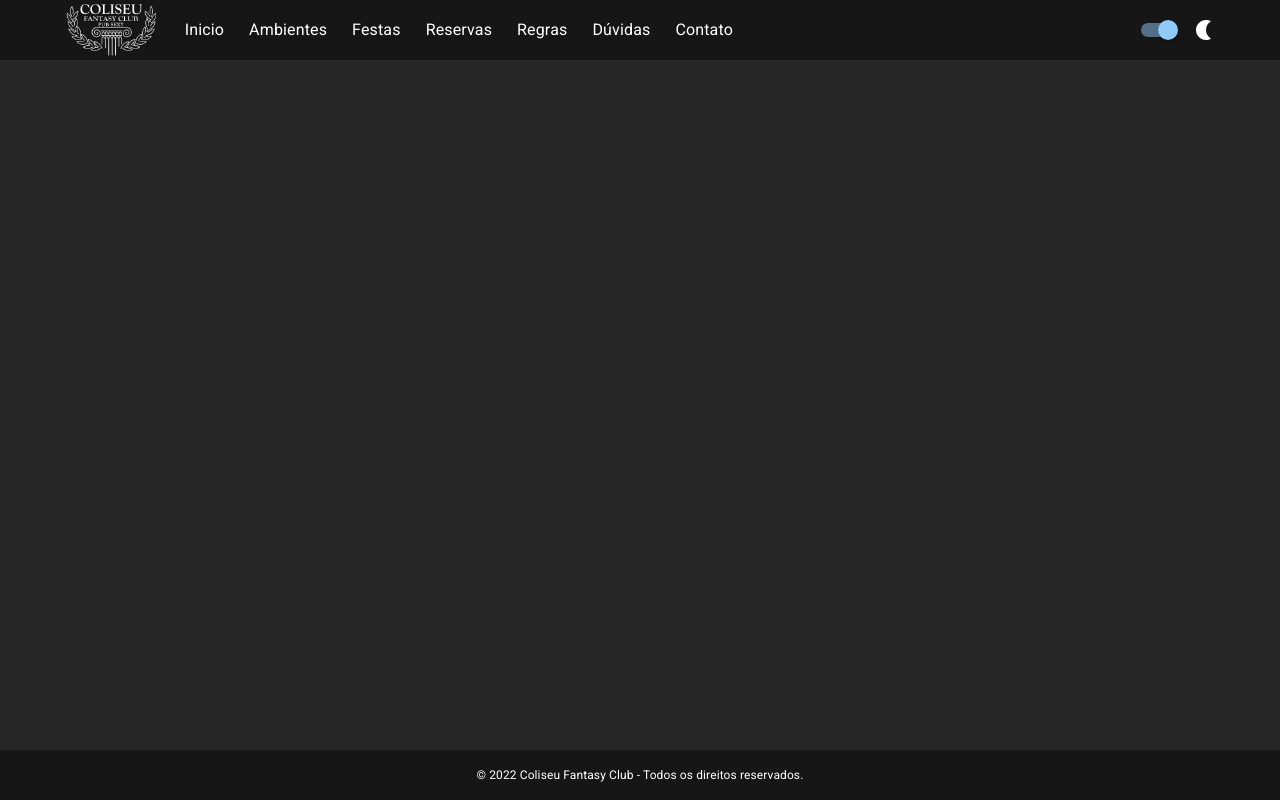
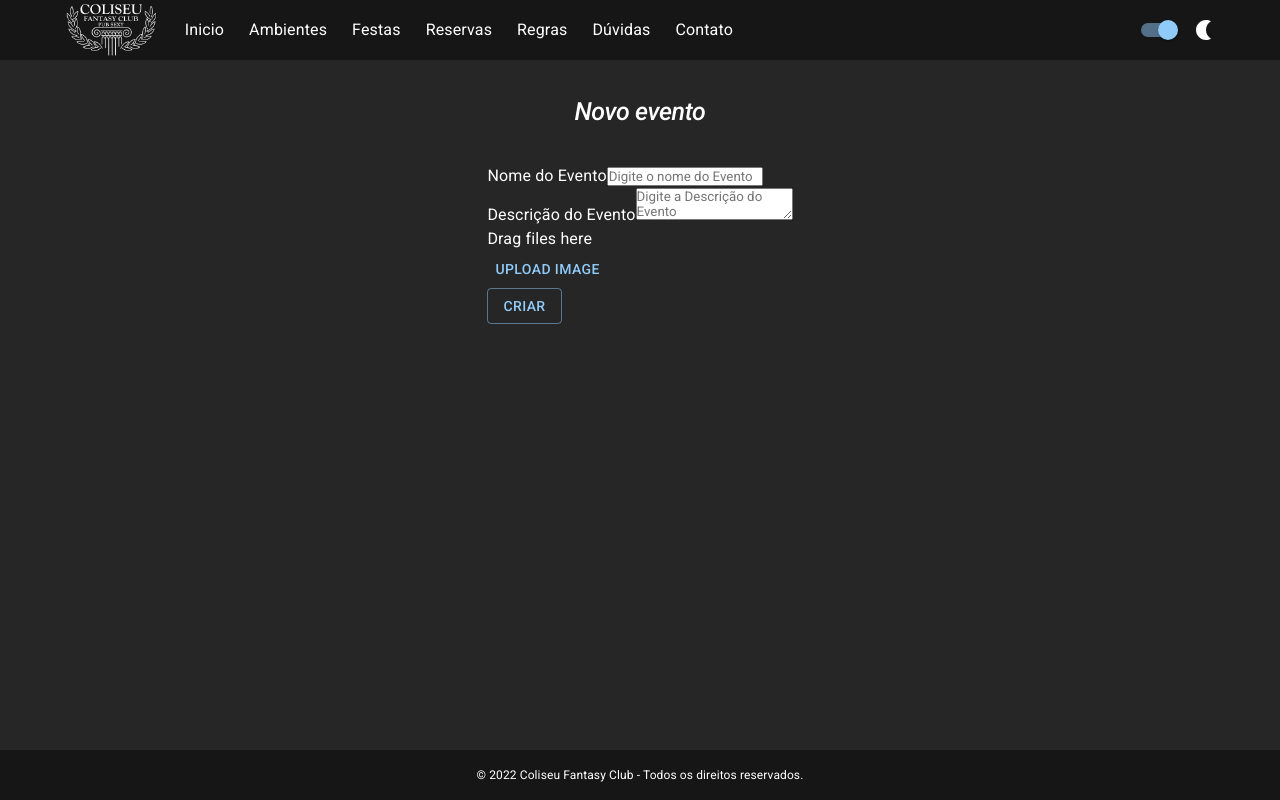
Before and after one commit to leozera14/Coliseu, a React (Vite) app: page /admin/newevent in a window 1280 px wide. Built offline with nearby package versions, Linux system fonts and the light colour scheme.

Commit message:
Initiliazing the New Event form to create new events into the database

```diff
--- a/package.json
+++ b/package.json
@@ -15,7 +15,10 @@
     "@mui/styles": "^5.3.0",
     "react": "^17.0.2",
     "react-dom": "^17.0.2",
-    "react-router-dom": "^6.2.1"
+    "react-dropzone": "^12.0.4",
+    "react-hook-form": "^7.28.1",
+    "react-router-dom": "^6.2.1",
+    "react-toastify": "^8.2.0"
   },
   "devDependencies": {
     "@types/react": "^17.0.33",
--- /dev/null
+++ b/src/pages/Admin/NewEvents.tsx
@@ -0,0 +1,291 @@
+import { useCallback, useState } from "react";
+
+import { Typography, Button } from "@mui/material";
+
+import { useForm } from "react-hook-form";
+
+import { useDropzone } from "react-dropzone";
+
+import { makeStyles } from "@mui/styles";
+
+import { toast, ToastContainer } from "react-toastify";
+
+const useStyles: any = makeStyles(() => ({
+  container: {
+    padding: "32px 16px",
+    display: "flex",
+    flexDirection: "column",
+    alignItems: "center",
+    justifyContent: "center",
+  },
+  eventsContainer: {
+    display: "flex",
+    gap: "16px",
+  },
+  headerWrapper: {
+    width: "100%",
+    height: "40px",
+    marginBottom: "32px",
+    display: "flex",
+    gap: "16px",
+    justifyContent: "center",
+  },
+  eventWrapper: {
+    maxWidth: "20%",
+    flexGrow: 1,
+    padding: "16px",
+    borderRadius: "10px",
+    border: "solid #fff 1px",
+  },
+  eventImage: {
+    width: "100%",
+  },
+  eventLabel: {
+    fontWeight: 500,
+    paddingBottom: "16px",
+  },
+  eventActions: {
+    paddingTop: "16px",
+    width: "100%",
+    display: "flex",
+    flexDirection: "row-reverse",
+    gap: "16px",
+  },
+}));
+
+const mockEvents = [
+  {
+    id: "119960ed-6379-46a4-a214-7fb6c5b70806",
+    label: "Swingao bolado dos anao careca",
+    description:
+      "Swing de qualidade na melhor casa do brasil com 73 anões carecas e direito a uma carreirinha no pau do anão para cada convidado.",
+    imageLabel: "Anões do swing",
+    imageUrl:
+      "http://images7.memedroid.com/images/UPLOADED130/54f9c1ec91293.jpeg",
+  },
+  {
+    id: "119960ed-6379-46a4-a214-7fb6c5b70806",
+    label: "Swingao bolado dos anao careca",
+    description:
+      "Swing de qualidade na melhor casa do brasil com 73 anões carecas e direito a uma carreirinha no pau do anão para cada convidado.",
+    imageLabel: "Anões do swing",
+    imageUrl:
+      "http://images7.memedroid.com/images/UPLOADED130/54f9c1ec91293.jpeg",
+  },
+];
+
+export const NewEvents = () => {
+  const classes = useStyles();
+
+  const [isUploadingImage, setIsUploadingImage] = useState<boolean>(false);
+
+  const [previewImageSelectedWithUpload, setPreviewImageSelectedWithUpload] =
+    useState<string>("");
+  const [fastPreviewImageSelected, setFastPreviewImageSelected] =
+    useState<string>("");
+
+  const {
+    register,
+    handleSubmit,
+    formState: { errors },
+  } = useForm();
+
+  const onSubmitForm = (data: any) => {
+    try {
+      console.log(data);
+    } catch (error) {
+      console.log(error);
+    }
+  };
+
+  const removeImage = () => {
+    setPreviewImageSelectedWithUpload("");
+    setFastPreviewImageSelected("");
+  };
+
+  const handleFile = async (fileAccepted?: any, fileRejected?: any) => {
+    try {
+      if (fileRejected) {
+        fileRejected?.map((file: any) => {
+          file?.errors?.map((errors: any) => {
+            if (errors?.code === "file-invalid-type") {
+              toast.error(`${errors?.message}`);
+            }
+
+            if (errors?.code === "file-too-large") {
+              toast.error("File is larger than 10 MB");
+            }
+
+            return;
+          });
+        });
+      }
+
+      if (fileAccepted && fileAccepted[0]) {
+        console.log(fileAccepted);
+
+        const file = fileAccepted[0];
+        setFastPreviewImageSelected(URL.createObjectURL(file));
+
+        let imageFormData = new FormData();
+
+        imageFormData.append("image", file);
+
+        setIsUploadingImage(true);
+
+        // await apiConnection()
+        //   .post(`/gifts/images`, imageFormData, {
+        //     headers: {
+        //       "Content-Type": "multipart/form-data",
+        //     },
+        //   })
+        //   .then((res) => {
+        //     const { data } = res;
+
+        //     if (res.status === 200 && data.imageUrl) {
+        //       setPreviewImageSelectedWithUpload(data.imageUrl);
+
+        //       setIsUploadingImage(false);
+
+        //       toast({
+        //         title: "Image Upload",
+        //         description: "Image upload successfully!",
+        //         position: "top-right",
+        //         status: "success",
+        //         duration: 5000,
+        //         isClosable: true,
+        //       });
+        //     } else {
+        //       setIsUploadingImage(false);
+        //       toast({
+        //         title: "Image Upload",
+        //         description: "Image upload failed, try again...",
+        //         position: "top-right",
+        //         status: "success",
+        //         duration: 5000,
+        //         isClosable: true,
+        //       });
+        //     }
+        //   });
+      }
+    } catch (error) {
+      setIsUploadingImage(false);
+      toast.error("Image upload failed, try again...");
+    }
+  };
+
+  const onDrop = useCallback(
+    (acceptedFiles?: any, fileRejections?: any) => {
+      handleFile(acceptedFiles, fileRejections);
+    },
+    [handleFile]
+  );
+
+  const { getRootProps, getInputProps, open } = useDropzone({
+    noClick: true,
+    noKeyboard: true,
+    maxFiles: 1,
+    accept: "image/jpeg, image/png, image/jpg, image/gif",
+    maxSize: 10000000,
+    onDrop,
+  });
+
+  return (
+    <div className={classes.container}>
+      <div className={classes.headerWrapper}>
+        <Typography
+          variant="h1"
+          sx={{
+            margin: "5px 0 50px 0",
+            fontSize: "25px",
+            fontWeight: "500",
+            fontStyle: "italic",
+          }}
+        >
+          Novo evento
+        </Typography>
+      </div>
+
+      <div className={classes.eventsContainer}>
+        <form onSubmit={handleSubmit(onSubmitForm)}>
+          <div>
+            <label htmlFor="eventName">Nome do Evento</label>
+            <input
+              type="text"
+              id="eventName"
+              {...register("eventName", {
+                required: true,
+              })}
+              placeholder="Digite o nome do Evento"
+            />
+            {errors.eventName?.type === "required" &&
+              "Nome do evento necessário!"}
+          </div>
+          <div>
+            <label htmlFor="eventDescription">Descrição do Evento</label>
+            <textarea
+              id="eventDescription"
+              {...register("eventDescription", {
+                required: true,
+              })}
+              placeholder="Digite a Descrição do Evento"
+            />
+            {errors.eventDescription?.type === "required" &&
+              "Nome do evento necessário!"}
+          </div>
+
+          <div
+            {...getRootProps({
+              className: "dropzone",
+            })}
+          >
+            {isUploadingImage && !fastPreviewImageSelected ? (
+              <p>Carregano, porra...</p>
+            ) : fastPreviewImageSelected ? (
+              <>
+                {isUploadingImage && <p>Carregano, porra...</p>}
+
+                <img
+                  style={{
+                    width: "200px",
+                    height: "200px",
+                  }}
+                  alt="Image uploaded"
+                  src={fastPreviewImageSelected}
+                />
+
+                <Button onClick={removeImage}>Remove image</Button>
+              </>
+            ) : (
+              <>
+                <div>
+                  <input {...getInputProps()} />
+                  <p>Drag files here</p>
+                </div>
+
+                <div>
+                  <Button onClick={open}>Upload image</Button>
+                </div>
+              </>
+            )}
+          </div>
+
+          <Button variant="outlined" type="submit">
+            Criar
+          </Button>
+        </form>
+      </div>
+
+      <ToastContainer
+        limit={4}
+        position="top-right"
+        autoClose={3500}
+        newestOnTop
+        hideProgressBar={false}
+        closeOnClick
+        draggable
+        pauseOnHover={false}
+      />
+    </div>
+  );
+};
--- a/src/pages/Admin/index.tsx
+++ b/src/pages/Admin/index.tsx
@@ -1 +1,2 @@
 export { Admin } from "./Admin";
+export { NewEvents } from "./NewEvents";
--- a/src/routers/mainRoutes.tsx
+++ b/src/routers/mainRoutes.tsx
@@ -9,7 +9,8 @@ import {
   Rules,
   Contact,
   Footer,
-  Admin
+  Admin,
+  NewEvents,
 } from "../pages/index";
 import { useTheme } from "../hooks/theme/useTheme";
 import { createTheme, ThemeProvider } from "@mui/material/styles";
@@ -21,11 +22,11 @@ const useStyles: any = makeStyles(() => ({
   container: {
     maxHeight: "calc(100vh - 60px)",
     // padding: "32px 16px",
-    overflowY: "auto"
+    overflowY: "auto",
   },
   routeWrapper: {
     minHeight: "calc(100vh - 110px)",
-  }
+  },
 }));
 
 export const mainRoutes = () => {
@@ -43,11 +44,15 @@ export const mainRoutes = () => {
       <ThemeProvider theme={theme}>
         <CssBaseline />
         <Header />
-        <div className={classes.container} style={{backgroundColor: dark ? "#262626" : "#ffffff"}}>
+        <div
+          className={classes.container}
+          style={{ backgroundColor: dark ? "#262626" : "#ffffff" }}
+        >
           <div className={classes.routeWrapper}>
             <Routes>
               <Route path="/" element={<Home />} />
               <Route path="/admin" element={<Admin />} />
+              <Route path="/admin/newevent" element={<NewEvents />} />
               <Route path="/ambientes" element={<Environments />} />
               <Route path="/festas" element={<Parties />} />
               <Route path="/reservas" element={<Reservations />} />
```
Also changed, not shown: src/pages/Admin/Admin.tsx (+48 -29 lines), 1 other file (tests, documents, lock files or other folders).
